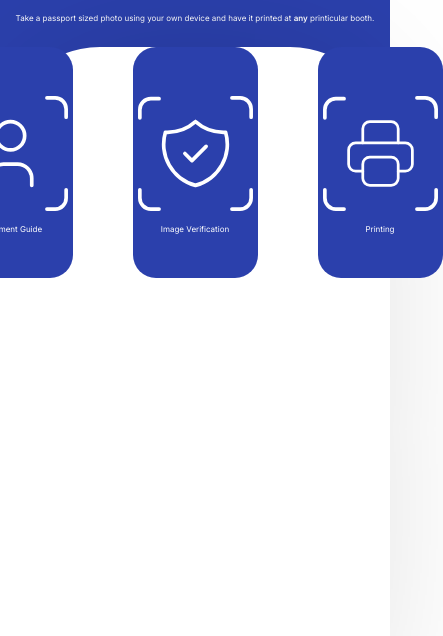
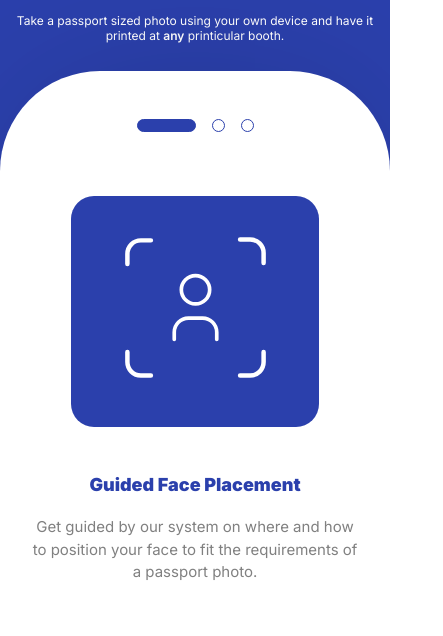
Before and after one commit to unicdeve/taking-picture, a Gatsby site: page / in a window 390 px wide. Shown: the part 80-716 px from the top of the page, 443 px wide, since content can reach past the window. Built offline with nearby package versions, Linux system fonts and the light colour scheme; Gatsby itself is replaced by a stand-in of ours.

Commit message:
wip: icon-card mb version

```diff
--- a/src/components/home-content/home-content.comp.js
+++ b/src/components/home-content/home-content.comp.js
@@ -1,10 +1,11 @@
-import React from 'react';
+import React, { useState } from 'react';
 import { homeData } from '../../mock-ups/home.data';
 
-import { Container } from './home-content.styled';
+import { Container, MBWrapper, Step } from './home-content.styled';
 import IconFrame from '../icon-frame/icon-frame.comp';
 
 export default function HomeContent() {
+	const [current] = useState(0);
 	return (
 		<Container>
 			<div className='icons'>
@@ -23,6 +24,22 @@
 					);
 				})}
 			</div>
+
+			<MBWrapper>
+				<div className='steps'>
+					{homeData.map((d, i) => (
+						<Step id={d.id} current={current === i} />
+					))}
+				</div>
+
+				<div className='current-step'>
+					<IconFrame icon={homeData[current].icon} />
+
+					<h6>{homeData[current].mbTitle}</h6>
+
+					<p>{homeData[current].mbContent}</p>
+				</div>
+			</MBWrapper>
 		</Container>
 	);
 }
--- a/src/components/home-content/home-content.styled.js
+++ b/src/components/home-content/home-content.styled.js
@@ -4,11 +4,65 @@
 	width: 100%;
 
 	.icons {
-		display: flex;
-		justify-content: center;
+		display: none;
 
 		.arrow {
 			margin: auto 1rem;
 		}
 	}
+
+	@media (min-width: 768px) {
+		.icons {
+			display: flex;
+			justify-content: center;
+		}
+	}
 `;
+
+export const MBWrapper = styled.div`
+	margin-top: 6rem;
+	display: flex;
+	flex-direction: column;
+	align-items: center;
+
+	.steps {
+		margin-bottom: 8rem;
+		display: flex;
+		justify-content: center;
+	}
+
+	.current-step {
+		display: flex;
+		align-items: center;
+		flex-direction: column;
+		text-align: center;
+
+		h6 {
+			color: #2b40ac;
+			font-size: 18px;
+			margin-block-start: 2.63em;
+			margin-block-end: 0.33em;
+		}
+
+		p {
+			color: #808080;
+			font-size: 15px;
+			line-height: 1.5;
+			width: 85%;
+		}
+	}
+
+	@media (min-width: 768px) {
+		display: none;
+	}
+`;
+
+export const Step = styled.span`
+	background: ${({ current }) => (current ? '#2b40ac' : '#fff')};
+	width: ${({ current }) => (current ? '59px' : '13px')};
+	height: 13px;
+	margin: 0 1rem;
+	border: 0.5px solid #2b40ac;
+	display: block;
+	border-radius: ${({ current }) => (current ? '30px' : '50%')};
+`;
--- a/src/components/icon-frame/icon-frame.styled.js
+++ b/src/components/icon-frame/icon-frame.styled.js
@@ -18,8 +18,8 @@
 		background-image: url('/images/square-frame.svg');
 		background-size: 100% 100%;
 		background-repeat: no-repeat;
-		width: 125px;
-		height: 125px;
+		width: 153px;
+		height: 153px;
 		display: flex;
 		justify-content: center;
 		align-items: center;
--- a/static/css/index.css
+++ b/static/css/index.css
@@ -20,14 +20,26 @@
 	font-size: 8px;
 }
 
+p {
+	font-size: 12px;
+}
+
 @media screen and (min-width: 768px) {
 	:root {
 		font-size: 14px;
+	}
+
+	p {
+		font-size: 15px;
 	}
 }
 
 @media screen and (min-width: 1024px) {
 	:root {
+		font-size: 16px;
+	}
+
+	p {
 		font-size: 16px;
 	}
 }
@@ -36,10 +48,18 @@
 	:root {
 		font-size: 18px;
 	}
+
+	p {
+		font-size: 18px;
+	}
 }
 
 @media screen and (min-width: 1600px) {
 	:root {
 		font-size: 20px;
 	}
+
+	p {
+		font-size: 22px;
+	}
 }
```
